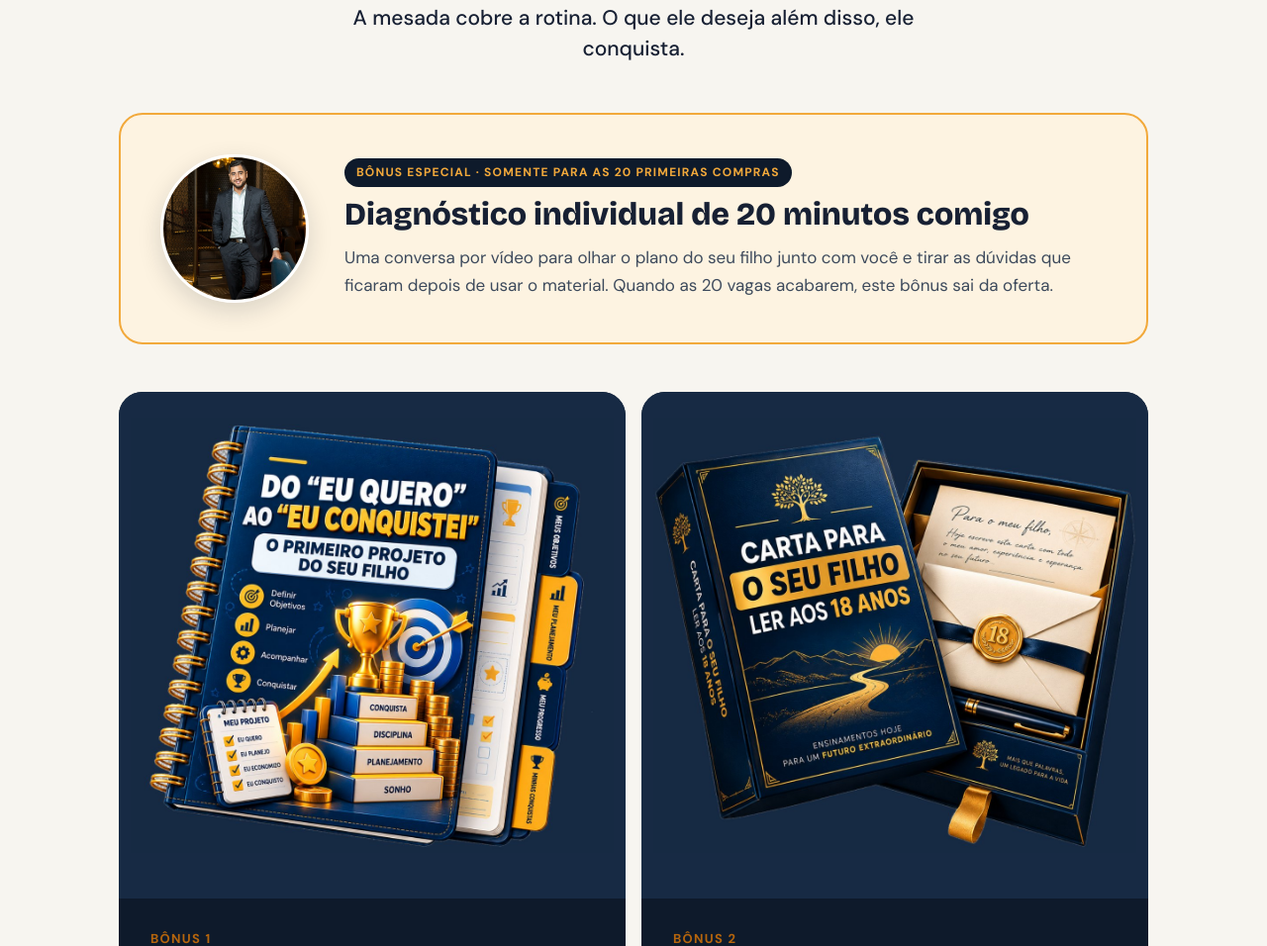
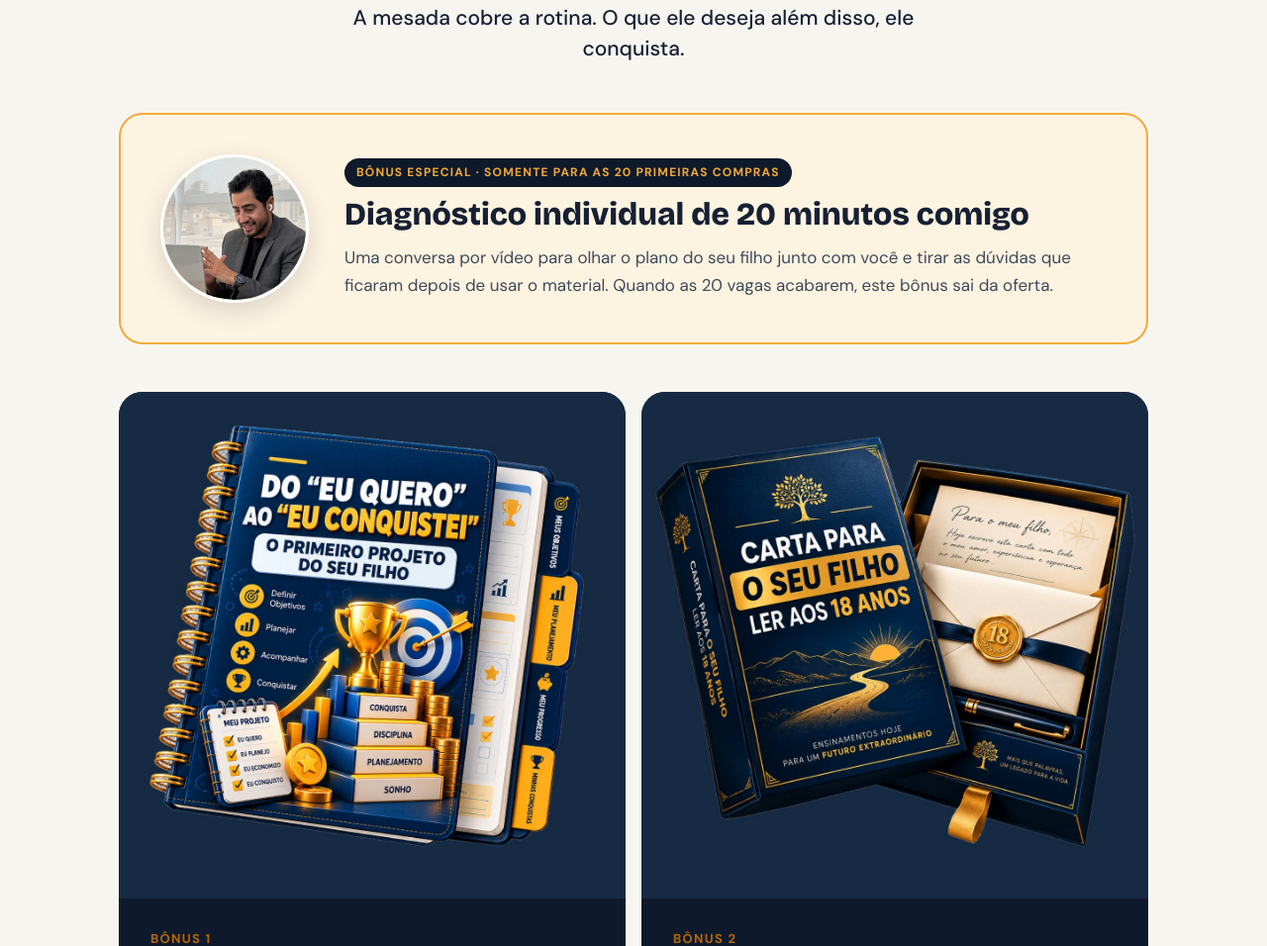
Before and after one commit to jornadafinanceira/calculadora, a plain HTML site: page index.html in a window 1280 px wide. Shown: the part 7410-8366 px from the top of the page at 99% size. Drawn offline with nearby package versions, Linux system fonts and the light colour scheme.

Commit message:
Add files via upload

```diff
--- a/index.html
+++ b/index.html
@@ -394,7 +394,7 @@ height="0" width="0" style="display:none;visibility:hidden"></iframe></noscript>
       <p>A mesada cobre a rotina. O que ele deseja além disso, ele conquista.</p>
     </div>
     <div class="special reveal">
-      <img src="img/especialista.jpg" alt="Rafael Garbelini" loading="lazy">
+      <img src="img/diagnostico.jpg" alt="Rafael Garbelini em uma conversa por vídeo" loading="lazy" style="object-position:center">
       <div class="special-body">
         <span class="special-tag">BÔNUS ESPECIAL · SOMENTE PARA AS 20 PRIMEIRAS COMPRAS</span>
         <h3>Diagnóstico individual de 20 minutos comigo</h3>
```
